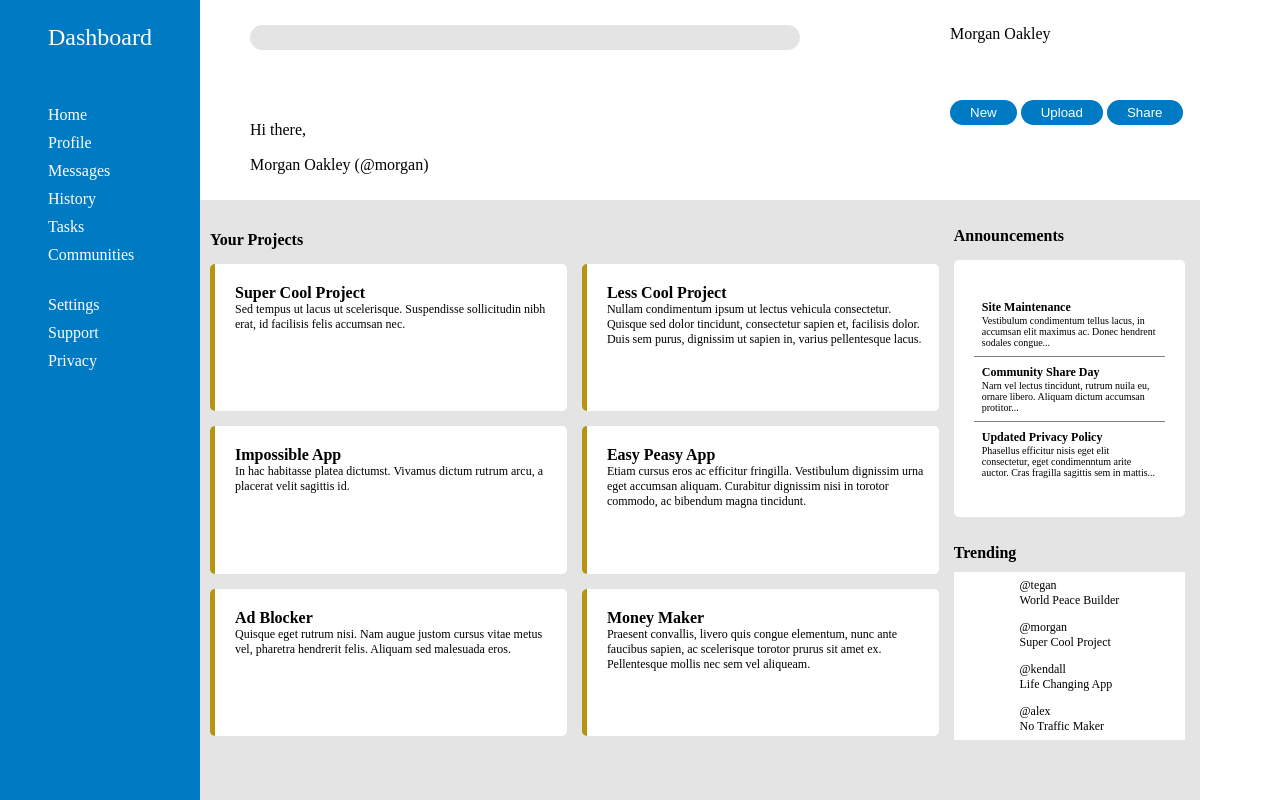
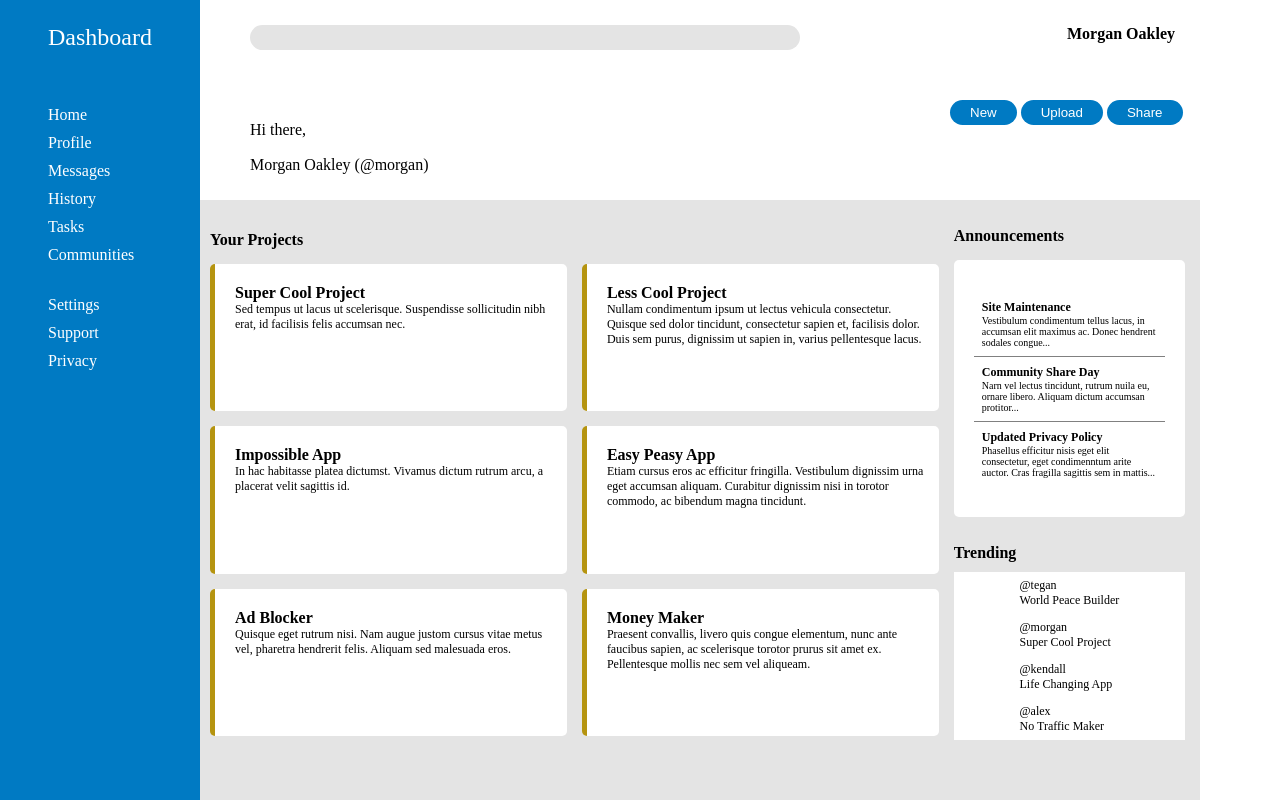
Before and after one commit to MikeBuckets2/admin-dashboard, a plain HTML site: page index.html in a window 1280 px wide. Drawn offline with Linux system fonts and the light colour scheme.

Commit message:
change the profile position

```diff
--- a/style.css
+++ b/style.css
@@ -61,6 +61,10 @@
 
 .profile {
     margin-top: 25px;
+    display: grid;
+    justify-content: end;
+    margin-right: 25px;
+    font-weight: bold;
 }
 
 .welcome {
```
